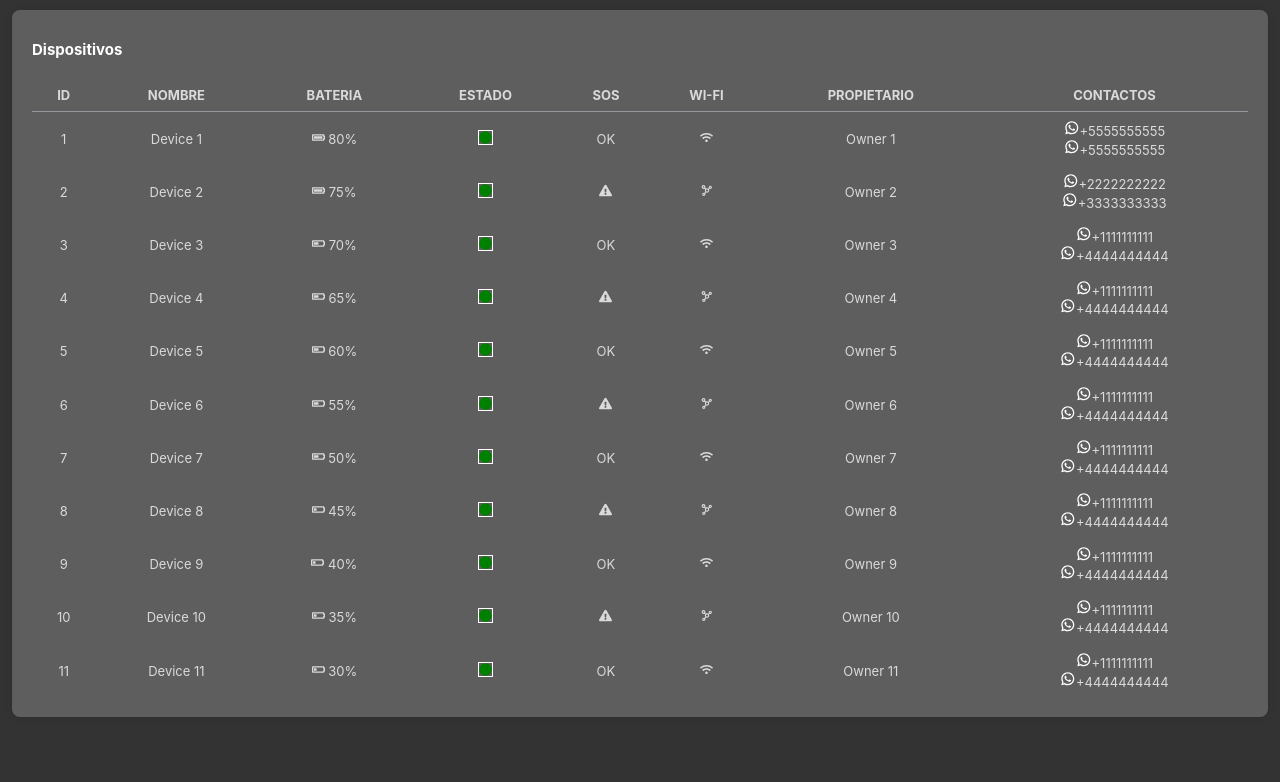
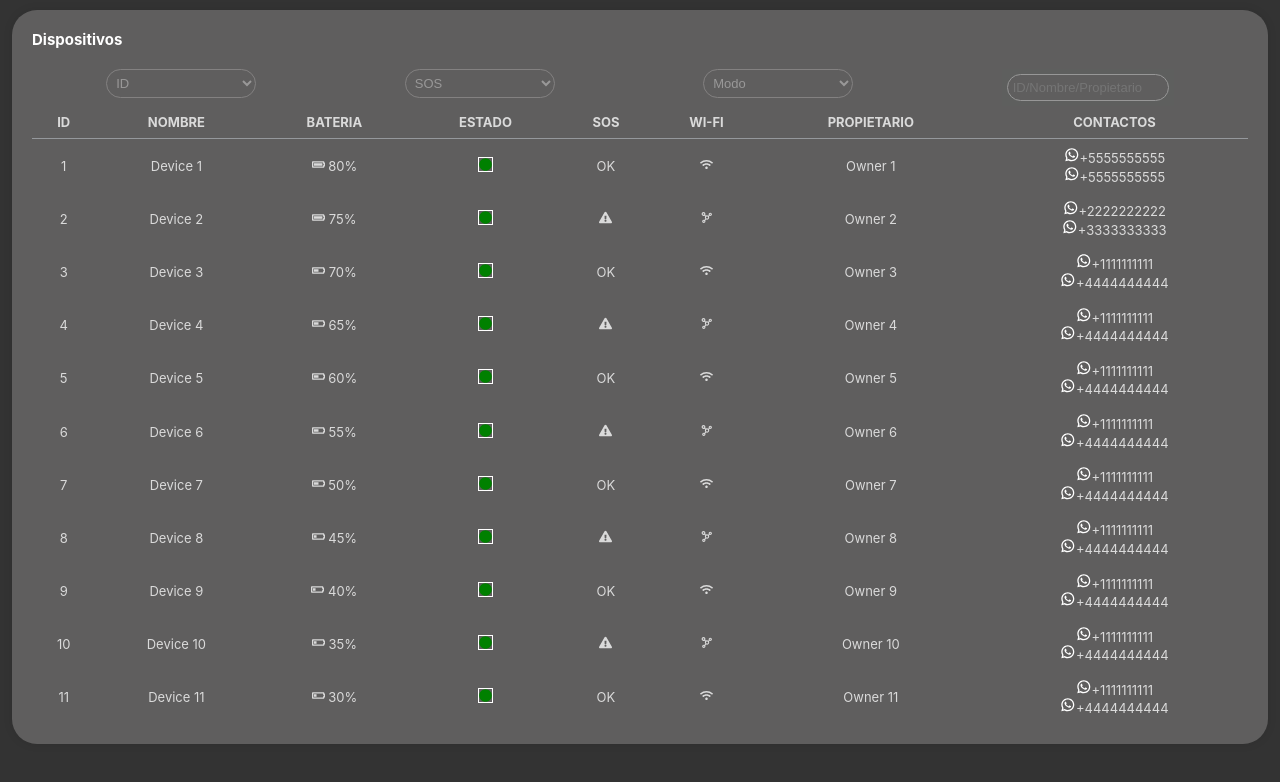
Before and after one commit to Siriusg2/statusDevice-challenge, a React (Create React App) app in the folder device-status/: page / in a window 1280 px wide. Shown: the top 782 px of the page. Built offline with nearby package versions, Linux system fonts and the light colour scheme.

Commit message:
Search Bar and Filters

```diff
--- a/device-status/src/App.js
+++ b/device-status/src/App.js
@@ -1,12 +1,30 @@
 import style from './App.module.css';
 import DeviceTable from './Table/Table';
+import SearchBar from './SearchBar/SearchBar';
 
 function App() {
   return (
     <div className={style.AppContainer}>
       <div className={style.container}>
         <h1 className={style.title}>Dispositivos</h1>
-
+        <nav className={style.filter}>
+        <select  /*onChange={event => filterCreated(event)} */>
+                    <option value="all">ID</option>
+                    <option value="created">Creados</option>
+                    <option value="exist">Existentes</option>
+            </select>
+            <select /* onChange={event => handlerHealthScore(event)} */>
+                    <option value="all">SOS</option>
+                    <option value="ascHs">sos</option>
+                    <option value="descHs">OK</option>
+            </select>
+            <select /* onChange={event => handlerName(event)} */>
+                    <option value="all">Modo</option>
+                    <option value="ascName">Conectados</option>
+                    <option value="descName">Desconectados</option>
+            </select>
+            <SearchBar />
+        </nav>
         <div ><DeviceTable /></div>
       </div>
     </div>
--- a/device-status/src/App.module.css
+++ b/device-status/src/App.module.css
@@ -1,27 +1,48 @@
 .AppContainer {
-  background-color: #333; /* Gris oscuro */
+  background-color: #333;
   margin: 0;
   padding: 0px;
   padding-top: 10px;
-  min-height: 100vh; /* Ajustar el alto según sea necesario */
+  min-height: 100vh;
   display: flex;
-  justify-content: center ; /* Centrar el contenido horizontalmente */
-  align-items: flex-start; /* Centrar el contenido verticalmente */
+  justify-content: center;
+  align-items: flex-start;
 }
 
-/* Estilos para el contenedor interno */
+.filter {
+  display: flex;
+  justify-content: space-around;
+  align-items: flex-start;
+  margin-top: 15px;
+  background-color: #5f5e5e;
+}
+
+.filter select {
+  color: #999898;
+  background-color: #5f5e5e;
+  padding: 5px;
+  border: 1px solid #838181;
+  border-radius: 25px;
+  width: 150px;
+  font-size: 13px;
+}
+
+.filter select option {
+  background-color: #5f5e5e;
+}
+
 .container {
   width: 95%;
-  background-color: #5f5e5e; /* Gris claro */
-  padding: 20px; /* Ajustar según sea necesario */
-  border-radius: 8px; /* Agregar bordes redondeados */
-  box-shadow: 0 0 10px rgba(0, 0, 0, 0.1); /* Agregar sombra */
-  gap: 1em;
+  background-color: #5f5e5e;
+  padding: 20px;
+  border-radius: 25px;
+  box-shadow: 0 0 10px rgba(0, 0, 0, 0.1);
 }
 
-/* Estilos para el título */
+
 .title {
   color: white;
   font-size: 15px;
-  margin-bottom: 20px; /* Espacio entre el título y el componente DeviceTable */
+  margin-top: 0;
+  margin-bottom: 20px;
 }
--- /dev/null
+++ b/device-status/src/SearchBar/SearchBar.jsx
@@ -0,0 +1,12 @@
+import React from "react";
+import style from './SearchBar.module.css'
+
+const searchBar = () => {
+    return (
+        <nav className={style.search}>
+            <input id= "search" type="text" placeholder="ID/Nombre/Propietario"  /* onChange={(event) => {searchHandler(event)}} */ className={style.input}/>
+        </nav>
+    )
+}
+
+export default searchBar;
--- /dev/null
+++ b/device-status/src/SearchBar/SearchBar.module.css
@@ -0,0 +1,14 @@
+.search {
+    background-color: #5e5f5e;
+    padding: 5px;
+}
+
+.input {
+    color: #a2c7a2;
+    background-color: #5f5e5e;
+    padding: 5px;
+    border: 1px solid #979797;
+    border-radius: 25px;
+    width: 150px;
+    font-size: 13px;
+}
```
